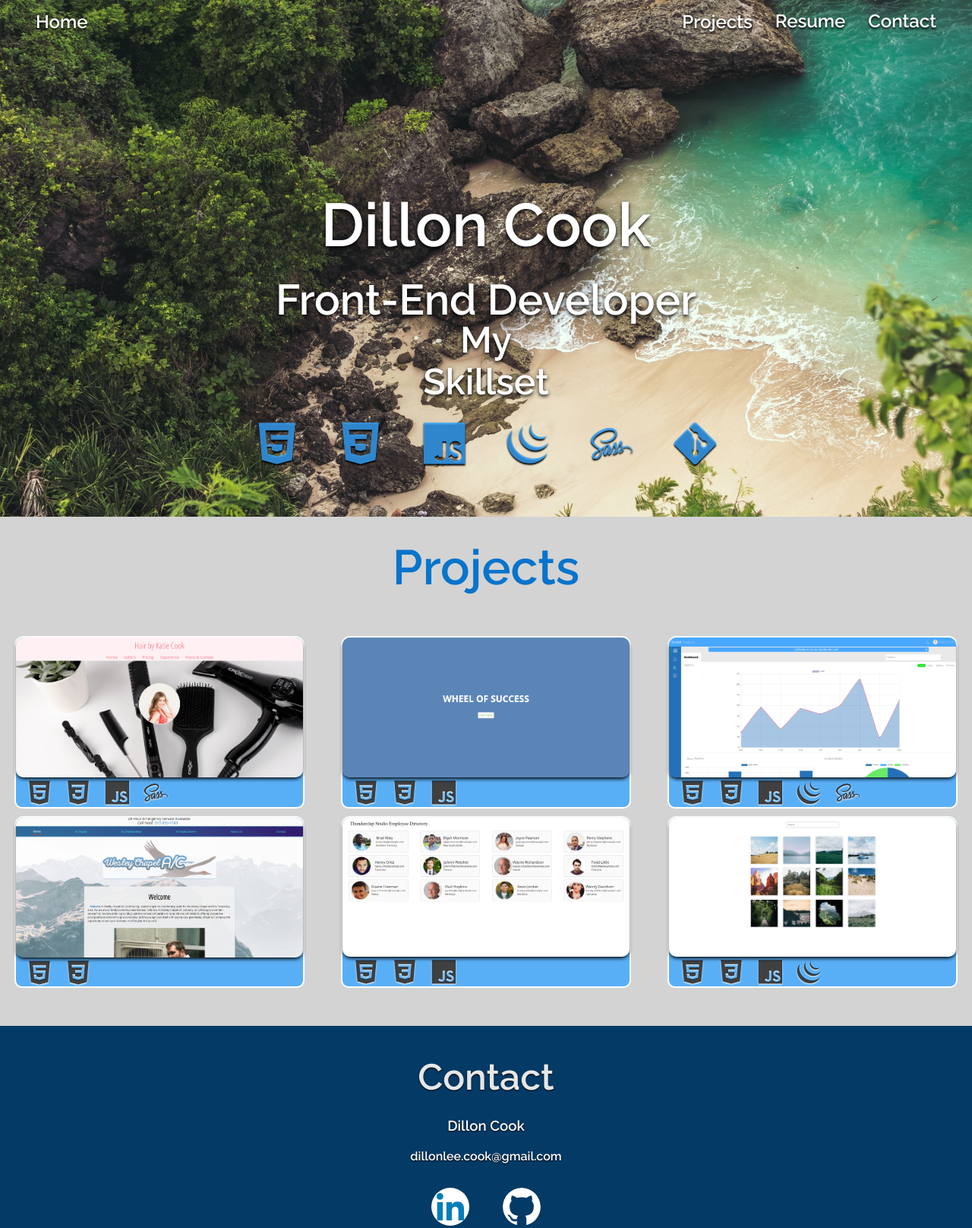
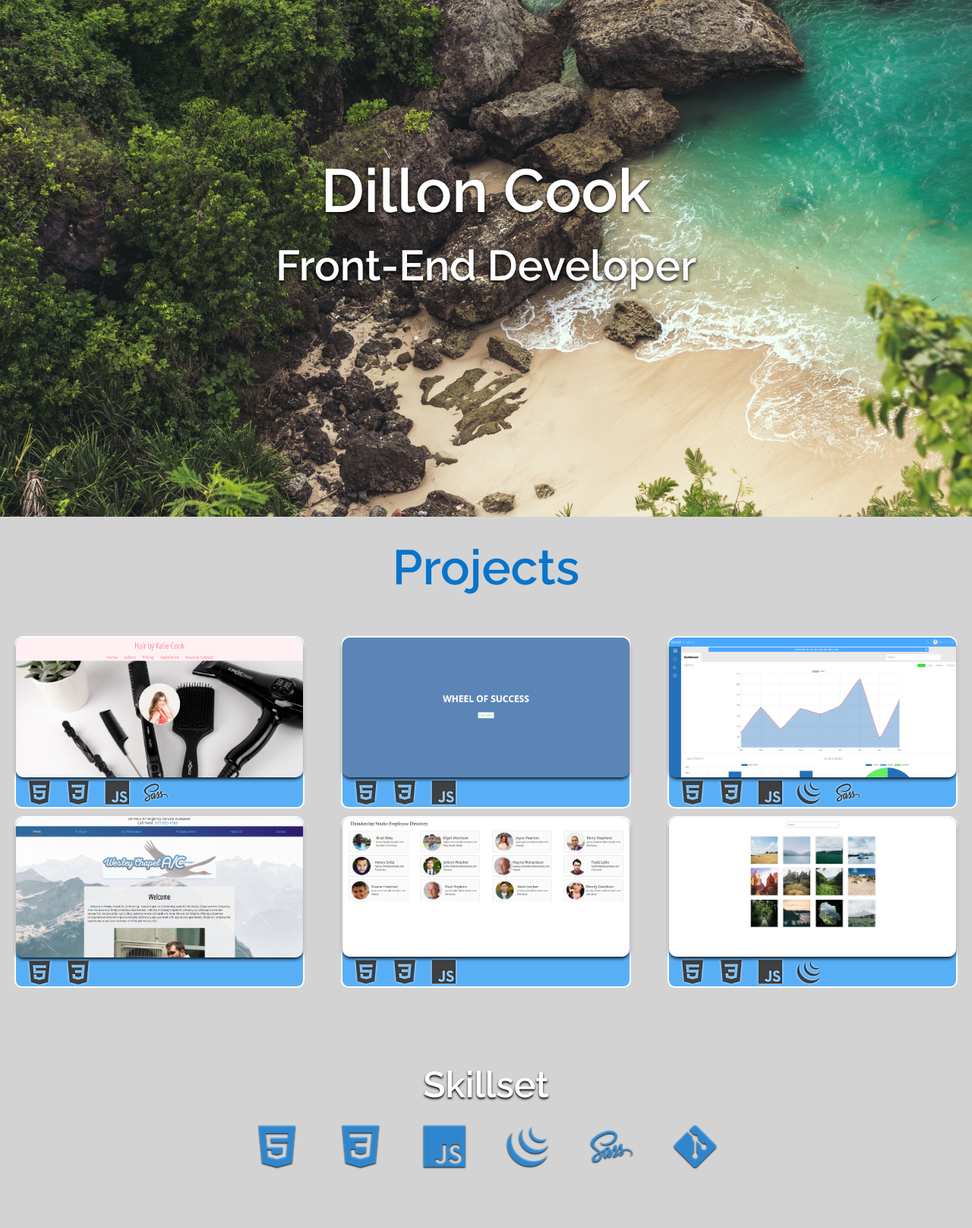
Before and after one commit to DillonCook/Portfolio, a plain HTML site: page index.html in a window 1280 px wide. Shown: the top 1616 px of the page at 76% size. Drawn offline with nearby package versions, Linux system fonts and the light colour scheme.

Commit message:
edit media queries

```diff
--- a/Sass/_base.scss
+++ b/Sass/_base.scss
@@ -24,16 +24,27 @@ header {
         font-size: 3em;
         margin-bottom: 10px;
         text-shadow: 0 2px 5px black;
+
         @include sm-screens {
             padding-top: 223px;
+            @include landscape {
+                padding-top: 115px;
+            }
         }
         @include med-screens {
             font-size: 4em;
+            @include iphoneX {
+                padding-top: 225px;
+            }
         }
         @include lg-screens {
             font-size: 5em;
             padding-top: 250px;
+            @include landscape {
+                padding-top: 205px !important;
+            }
         }
+
     }
     h2 {
         font-size: 2em;
@@ -45,77 +56,6 @@ header {
         @include lg-screens {
             font-size: 3.5em;
             margin-top: 20px;
-        }
-    }
-
-    .icon-container {
-        position: absolute;
-        width: 100%;
-        bottom: 10%;
-
-        h3 {
-            font-size: 1.5em;
-            margin-top: 20px;
-            text-shadow: 0 2px 5px black;
-            @include sm-screens {
-                margin-top: 100px;
-            }
-            @include med-screens {
-                font-size: 2em;
-            }
-            @include lg-screens {
-                font-size: 3em;
-                margin-bottom: 25px;
-            }
-        }
-        .icon {
-            font-size: 1.75em;
-            padding: 0 10px;
-            color: $blue;
-            text-shadow: 0 2px 2px black;
-            &:hover {
-                color: white;
-            }
-            @include med-screens {
-                font-size: 2.5em;
-            }
-            @include lg-screens {
-                padding: 25px;
-                font-size: 3.5em;
-            }
-        }
-    }
-
-    .icon-modal {
-        position: absolute;
-        opacity: 0;
-        transition: opacity .5s ease;
-        right: 50%;
-        width: 200px;
-        margin-right: -100px;
-        margin-top: 10px;
-
-        @include med-screens {
-            margin-top: 25px;
-        }
-        @include lg-screens {
-            width: 300px;
-            margin-right: -150px;
-        }
-        p {
-            color: $blue;
-            font-weight: 600;
-            background-color: rgba(0, 0, 0, 0.6);
-            font-size: 1.3rem;
-            border-radius: 10px;
-            padding: 5px;
-            margin: 0 auto;
-            @include med-screens {
-                font-size: 1.5em;
-            }
-            @include lg-screens {
-                font-size: 2em;
-            }
         }
     }
 }
@@ -204,7 +144,7 @@ main {
             .icon {
                 margin-left: 15px;
                 color: rgba(0, 0, 0, .75);
-                text-shadow: 0 1px 2px white;
+                text-shadow: 0 0 3px white;
                 font-size: 2em;
                 &:hover {
                     color: black;
@@ -215,6 +155,77 @@ main {
             grid-template-columns: auto auto auto;
         }
     }
+    .icon-container {
+        position: relative;
+        width: 100%;
+        text-align: center;
+        margin-bottom: 50px;
+        h3 {
+            font-size: 1.5em;
+            margin-top: 20px;
+            text-shadow: 0 2px 3px black;
+            color: white;
+            @include sm-screens {
+                margin-top: 100px;
+            }
+            @include med-screens {
+                font-size: 2em;
+            }
+            @include lg-screens {
+                font-size: 3em;
+                margin-bottom: 25px;
+            }
+        }
+        .icon {
+            font-size: 1.75em;
+            padding: 0 10px;
+            color: $blue;
+            text-shadow: 0 1px 2px black;
+            &:hover {
+                color: white;
+            }
+            @include med-screens {
+                font-size: 2.5em;
+            }
+            @include lg-screens {
+                padding: 25px;
+                font-size: 3.5em;
+            }
+        }
+        .icon-modal {
+            position: absolute;
+            opacity: 0;
+            transition: opacity .5s ease;
+            right: 50%;
+            width: 200px;
+            margin-right: -100px;
+            margin-top: 10px;
+            p {
+                color: $blue;
+                font-weight: 600;
+                background-color: rgba(0, 0, 0, 0.6);
+                font-size: 1.3rem;
+                border-radius: 10px;
+                padding: 5px;
+                margin: 0 auto;
+                @include med-screens {
+                    font-size: 1.5em;
+                }
+                @include lg-screens {
+                    font-size: 2em;
+                }
+            }
+            @include med-screens {
+                margin-top: 25px;
+            }
+            @include lg-screens {
+                width: 300px;
+                margin-right: -150px;
+            }
+        }
+    }
+
+
 }
 
 footer {
--- a/Sass/_mixins.scss
+++ b/Sass/_mixins.scss
@@ -16,8 +16,20 @@
     }
 }
 
+@mixin iphoneX {
+    @media (min-width: 825px) {
+        @content;
+    }
+}
+
 @mixin lg-screens {
     @media (min-width: 1024px) {
         @content;
     }
 }
+
+@mixin landscape {
+    @media (orientation: landscape) {
+        @content;
+    }
+}
--- a/index.html
+++ b/index.html
@@ -10,31 +10,10 @@
 </head>
 <body>
     <header>
-            <nav>
-                <input type="checkbox" id="nav-checkbox">
-                <label for="nav-checkbox">
-                    <ul class="menu nav">
-                        <div><li><a href="#">Home</a></li></div>
-                        <div class="container">
-                            <li><a href="#projects">Projects</a></li>
-                            <li><a href="#">Resume</a></li>
-                            <li><a href="#contact">Contact</a></li>
-                        </div>
-                    </ul>
-                    <span class="toggle"><div id="bars">☰</div></span>
-                </label>
-            </nav>
+
             <h1>Dillon Cook</h1>
             <h2>Front-End Developer</h2>
-            <div class="icon-container">
-                <h3>My<br><a id="work">Skillset</a></h3>
-                <i class="devicon-html5-plain icon"></i>
-                <i class="devicon-css3-plain icon"></i>
-                <i class="devicon-javascript-plain icon"></i>
-                <i class="devicon-jquery-plain icon"></i>
-                <i class="devicon-sass-original icon"></i>
-                <i class="devicon-git-plain icon"></i>
-            </div>
+
     </header>
     <main>
         <h2 id="projects">Projects</h2>
@@ -126,7 +105,15 @@
                 <i class="devicon-jquery-plain icon"></i>
             </div>
         </div>
-
+        <div class="icon-container">
+            <h3>Skillset</h3>
+            <i class="devicon-html5-plain icon"></i>
+            <i class="devicon-css3-plain icon"></i>
+            <i class="devicon-javascript-plain icon"></i>
+            <i class="devicon-jquery-plain icon"></i>
+            <i class="devicon-sass-original icon"></i>
+            <i class="devicon-git-plain icon"></i>
+        </div>
     </main>
 
     <footer>
```
Also changed, not shown: resume.html (added, +28 -0 lines), Sass/index.css, 1 other file.
